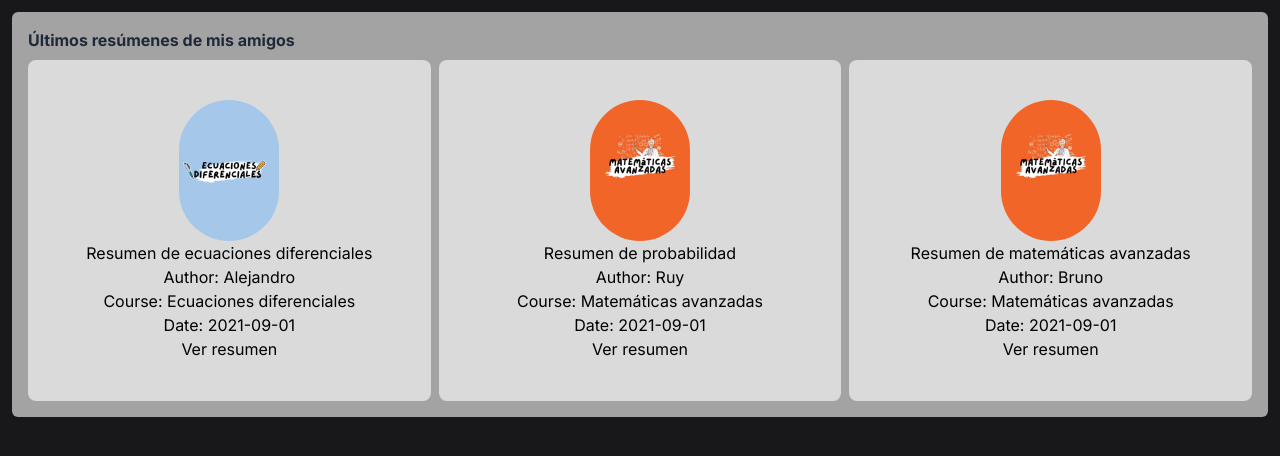
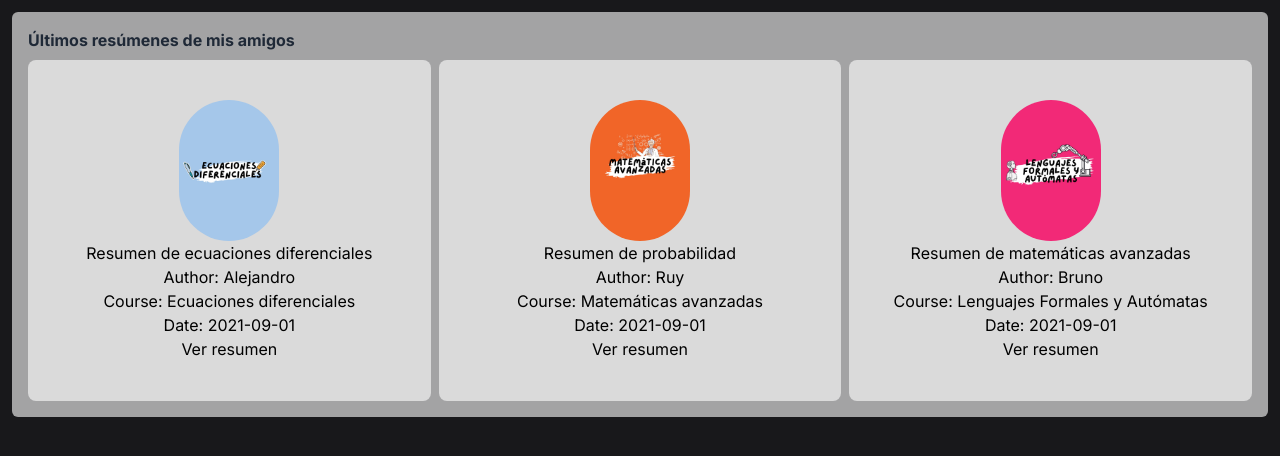
Before and after one commit to AlexGrim12/Study, a Next.js app: page /wfriends in a window 1280 px wide. Shown: the top 456 px of the page. Built offline with nearby package versions, Linux system fonts and the light colour scheme.

Commit message:
refactor: Update WFriends page with new course details and images

```diff
--- a/src/app/wfriends/page.tsx
+++ b/src/app/wfriends/page.tsx
@@ -24,10 +24,10 @@ export default function WFriends() {
     {
       title: 'Resumen de matemáticas avanzadas',
       author: 'Bruno',
-      course: 'Matemáticas avanzadas',
+      course: 'Lenguajes Formales y Autómatas',
       date: '2021-09-01',
       url: 'https://www.notion.so/Resumen-de-matem-ticas-avanzadas-1b2c7a6b3c2f4c7b9c7a6b3c2f4c7b9',
-      image: '/mates.jpg',
+      image: '/lenguajes.jpg',
     },
     // {
     //   title: 'Resumen de estructuras discretas',
```
Also changed, not shown: public/lenguajes.jpg (added).
